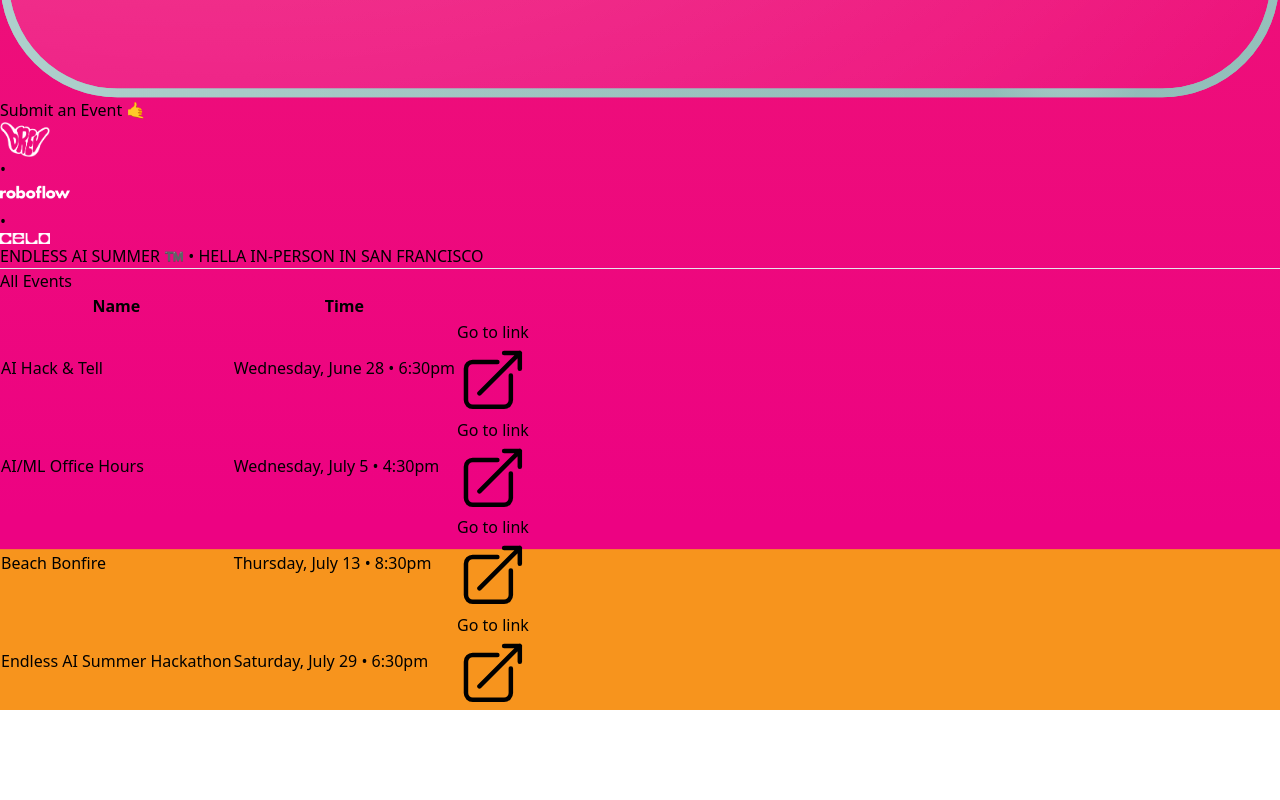
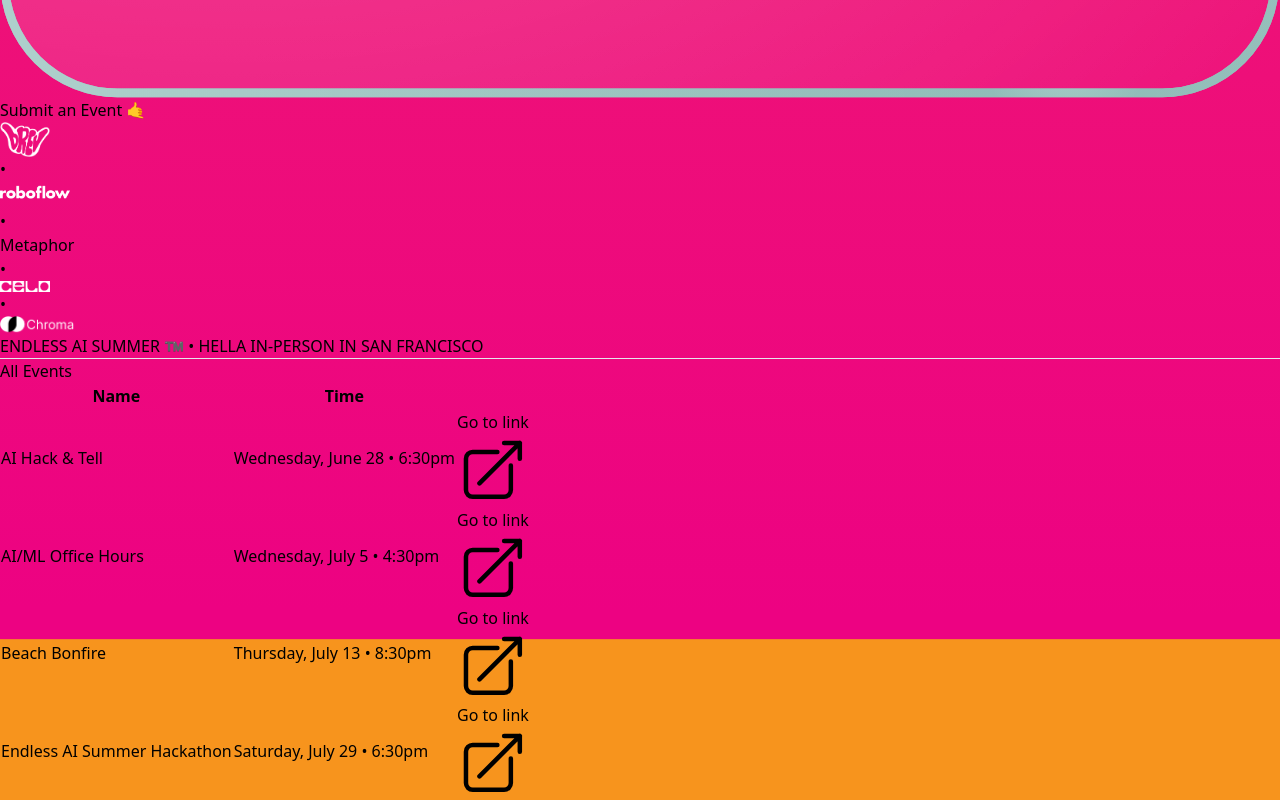
Before and after one commit to brevdev/endlessaisummer, a Next.js app: page / in a window 1280 px wide. Shown: the part 7350-8150 px from the top of the page. Before the commit the page ends 8060 px from the top, so only its background shows below. Built offline with nearby package versions, Linux system fonts and the light colour scheme.

Commit message:
logos updated

```diff
--- a/src/components/Footer.jsx
+++ b/src/components/Footer.jsx
@@ -3,6 +3,7 @@
 import celo from '@/images/celo.png'
 import roboflow from '@/images/roboflowwhite.png'
 import brev from '@/images/logo_dark_mode.png'
+import chroma from '@/images/logos/chromalogo.png'
 import Image from 'next/image'
 
 export function Footer() {
@@ -29,6 +30,10 @@
         <Image
           // className="absolute left-0 top-0 translate-x-[-55%] translate-y-[-10%] -scale-x-100 sm:left-1/2 sm:translate-x-[-98%] sm:translate-y-[-6%] lg:translate-x-[-106%] xl:translate-x-[-122%]"
           src={brev.src}
+          onClick={() => {
+            window.open('https://brev.dev', '_blank')
+          }}
+          className="cursor-pointer"
           alt=""
           width={50}
           height={50}
@@ -39,26 +44,47 @@
         <Image
           // className="absolute left-0 top-0 translate-x-[-55%] translate-y-[-10%] -scale-x-100 sm:left-1/2 sm:translate-x-[-98%] sm:translate-y-[-6%] lg:translate-x-[-106%] xl:translate-x-[-122%]"
           src={roboflow.src}
-          className="mt-2"
+          onClick={() => {
+            window.open('https://roboflow.com', '_blank')
+          }}
+          className="mt-2 cursor-pointer"
           alt=""
           width={70}
           height={70}
           priority
           unoptimized
         />
-        {/* <a href="https://metaphor.systems" target="_blank" rel="no_referrer">
-          <p className="font-ibm-plex-mono mx-1 mb-2 mt-2 text-2xl text-white">
+        <p className="mx-1 mt-2 text-white">• </p>
+        <a href="https://metaphor.systems" target="_blank" rel="noreferrer">
+          <p className="font-ibm-plex-mono mx-1 mb-2 mt-2 cursor-pointer text-xl text-white">
             Metaphor
           </p>
-        </a> */}
+        </a>
         <p className="mx-1 mt-2 text-white">• </p>
         <Image
           // className="absolute left-0 top-0 translate-x-[-55%] translate-y-[-10%] -scale-x-100 sm:left-1/2 sm:translate-x-[-98%] sm:translate-y-[-6%] lg:translate-x-[-106%] xl:translate-x-[-122%]"
           src={celo.src}
-          className="mt-2"
+          onClick={() => {
+            window.open('https://celo.org', '_blank')
+          }}
+          className="mt-2 cursor-pointer"
           alt=""
           width={50}
           height={50}
+          priority
+          unoptimized
+        />
+        <p className="mx-1 mt-2 text-white">• </p>
+        <Image
+          // className="absolute left-0 top-0 translate-x-[-55%] translate-y-[-10%] -scale-x-100 sm:left-1/2 sm:translate-x-[-98%] sm:translate-y-[-6%] lg:translate-x-[-106%] xl:translate-x-[-122%]"
+          src={chroma.src}
+          onClick={() => {
+            window.open('https://www.trychroma.com/', '_blank')
+          }}
+          className="mt-2 cursor-pointer"
+          alt=""
+          width={75}
+          height={75}
           priority
           unoptimized
         />
```
Also changed, not shown: src/images/logos/chroma-logo.png (added), src/images/logos/chromalogo.png (added).
